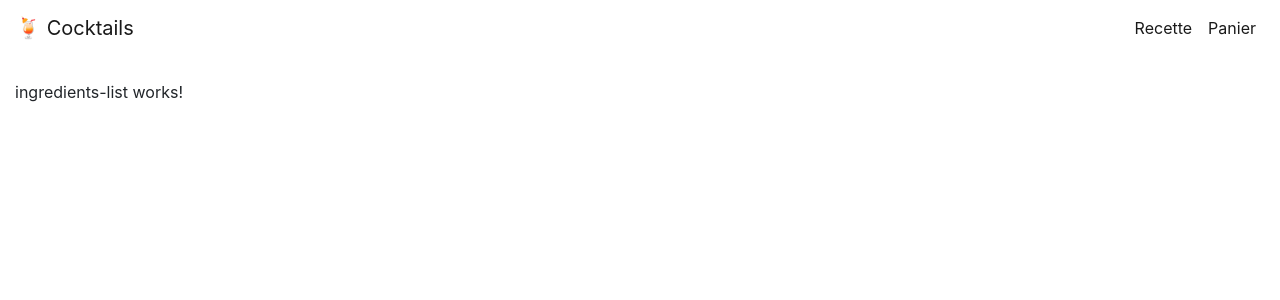
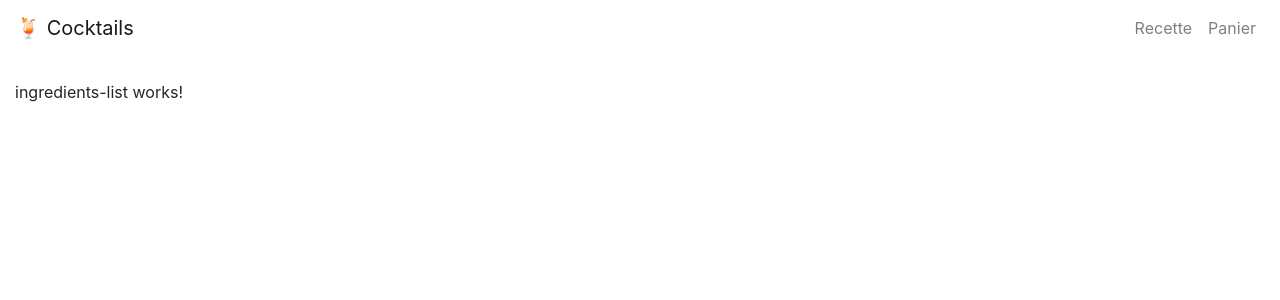
Before and after one commit to sandix34/Angular-Cocktails, an Angular app: page /panier in a window 1280 px wide. Shown: the top 300 px of the page. Built offline with nearby package versions, Linux system fonts and the light colour scheme.

Commit message:
header navigation

```diff
--- a/src/app/cocktail-container/cocktails-list/cocktails-list.component.html
+++ b/src/app/cocktail-container/cocktails-list/cocktails-list.component.html
@@ -1,6 +1,6 @@
 <div class="row px-5">
   <div class="list-group col-12">
-    <a href="#" class="list-group-item list-group-item-action"
+    <a routerLink="/" class="list-group-item list-group-item-action"
       [appActive]="index === activeCocktail"
       (click)="pickCocktail(index)"
       *ngFor="let cocktail of cocktails; let index = index">{{ cocktail.name }}
--- a/src/app/header/header.component.html
+++ b/src/app/header/header.component.html
@@ -6,10 +6,10 @@
   <div class="collapse navbar-collapse">
     <ul class="navbar-nav ml-auto">
       <li class="nav-item">
-        <a class="nav-link active" href="#">Recette</a>
+        <a class="nav-link" routerLink="/">Recette</a>
       </li>
       <li class="nav-item">
-        <a class="nav-link active" href="#">Panier</a>
+        <a class="nav-link" routerLink="/panier">Panier</a>
       </li>
     </ul>
   </div>
```
